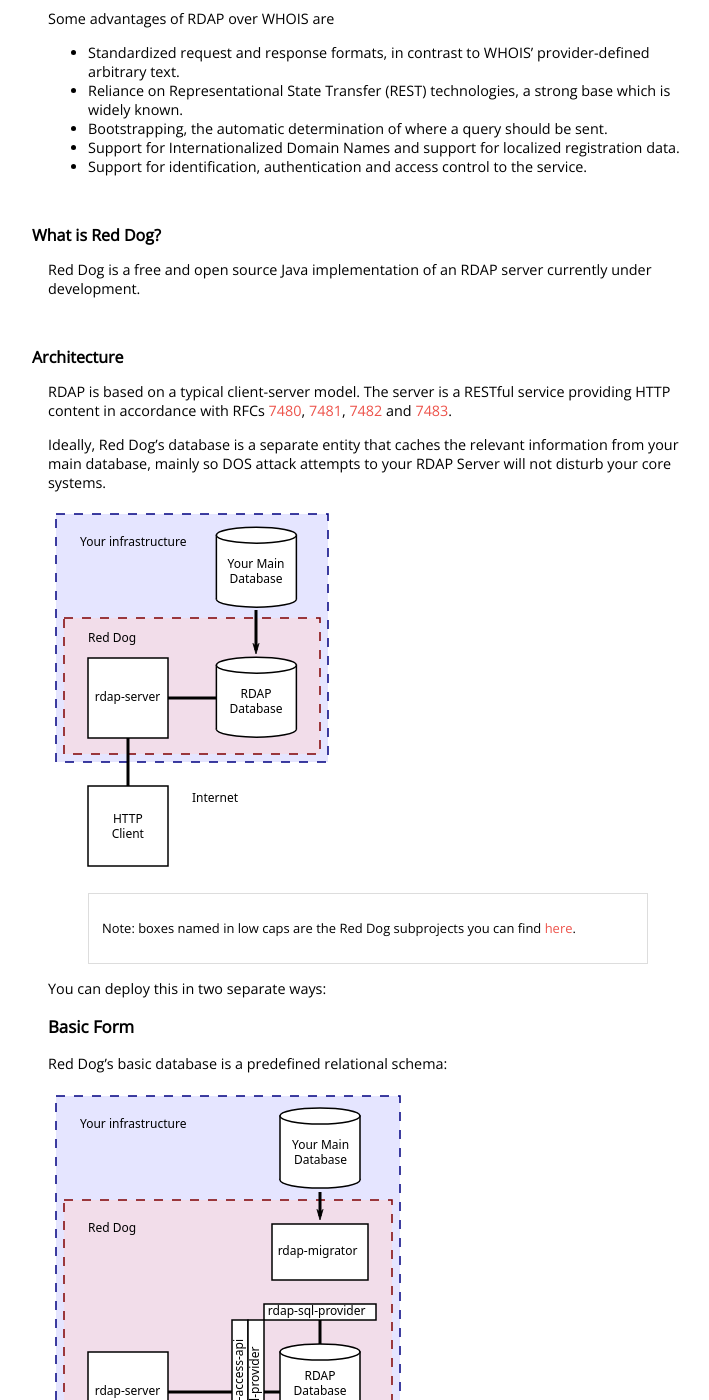
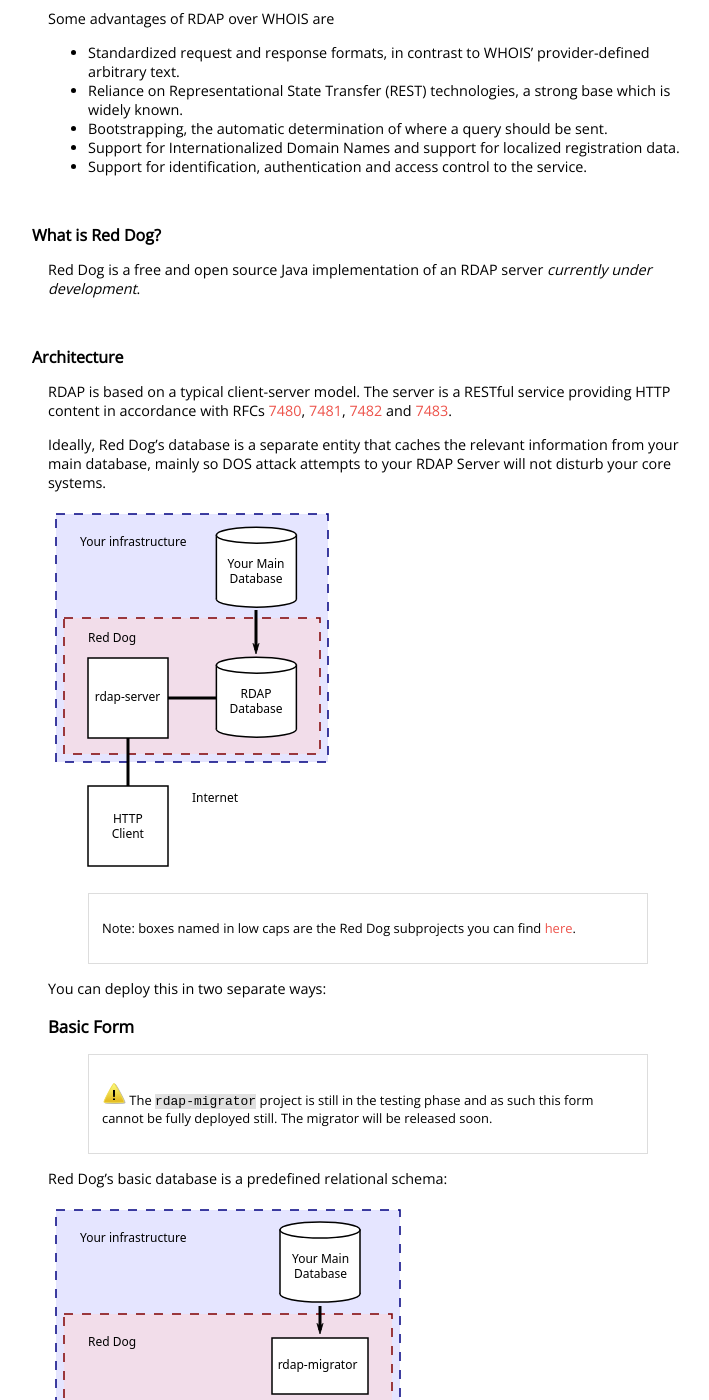
Before and after one commit to NICMx/rdap-server, a Jekyll site: the page built from intro.md, in a window 1280 px wide and 1400 px high, scrolled down 541 px. Shown: the whole window, without its empty margins (272-981 px from the left). Built offline with Jekyll 4.4.1, drawn with Linux system fonts in a browser that asks for light colours; nearby versions of some CDN libraries; some of the changed text lies outside the part shown.

Commit message:
In the end I just chose to label the unfinished stuff.
This should make the vision of the project clearer.

```diff
--- a/intro.md
+++ b/intro.md
@@ -27,7 +27,7 @@
 
 ## What is Red Dog?
 
-Red Dog is a free and open source Java implementation of an RDAP server currently under development.
+Red Dog is a free and open source Java implementation of an RDAP server *currently under development*.
 
 ## Architecture
 
@@ -42,6 +42,8 @@
 You can deploy this in two separate ways:
 
 ### Basic Form
+
+> ![Warning!](img/warning.svg) The `rdap-migrator` project is still in the testing phase and as such this form cannot be fully deployed still. The migrator will be released soon.
 
 Red Dog's basic database is a predefined relational schema:
 
@@ -61,11 +63,13 @@
 
 ### Custom Form
 
+> ![Warning!](img/warning.svg) This form is still under development. If you wish to implement it prematurely, please consider that certain components, such as the data access API, are bound to change in the near future.
+
 This form allows you to use your own schema and/or database system but requires some programming.
 
 ![Fig.3 - Custom Architecture](img/diagram/architecture-advanced.svg)
 
-By implementing the `rdap-data-access-api` API as your [Data access layer](data-access-layer.html), you can wrap `Your Main Database` to `rdap-server` in any way you want, which can range as anything from direct queries to `Your Main Database` to queries to non-relational databases.
+By implementing the [data access API](https://github.com/NICMx/rdap-data-access-api) as your [Data access layer](data-access-layer.html), you can wrap `Your Main Database` to `rdap-server` in any way you want, which can range as anything from direct queries to `Your Main Database` to queries to non-relational databases.
 
 If you want to deploy this form, you have to provide the following:
 
```
Also changed, not shown: about.md (+1 -1 lines), server-install-custom.md (+2 -2 lines).
